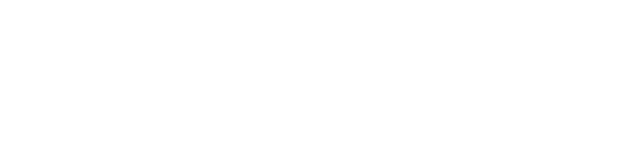
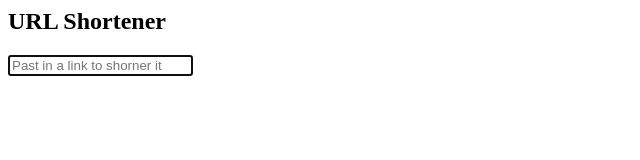
Before and after one commit to mitalrs/BackEnd-Lecture, a website: page URLShortner/public/index.html in a window 1280 px wide. Shown: the whole page, without its empty margins (0-640 px from the left). Drawn offline with Linux system fonts and the light colour scheme.

Commit message:
add html

```diff
--- a/URLShortner/public/index.html
+++ b/URLShortner/public/index.html
@@ -6,6 +6,13 @@
     <title>url Shortner</title>
 </head>
 <body>
-
+    <main>
+        <section class="form-section text-center mb-5">
+            <h1 class="page-title ">URL Shortener</h1>
+            <form class="url-form">
+                <input class="url-input" type="url" placeholder="Past in a link to shorner it" required name="url" autofocus>
+            </form>
+        </section>
+    </main>
 </body>
 </html>
```
